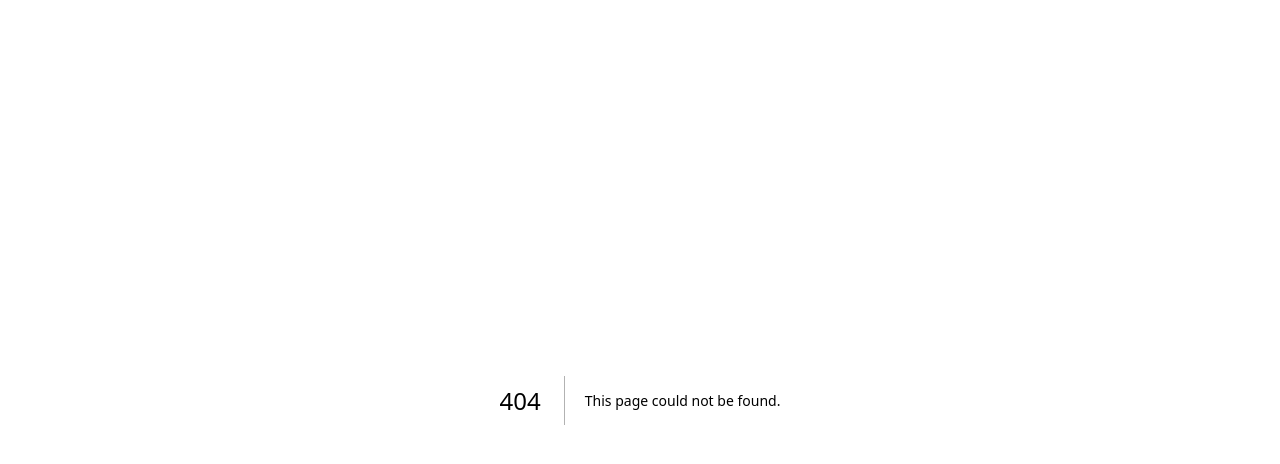
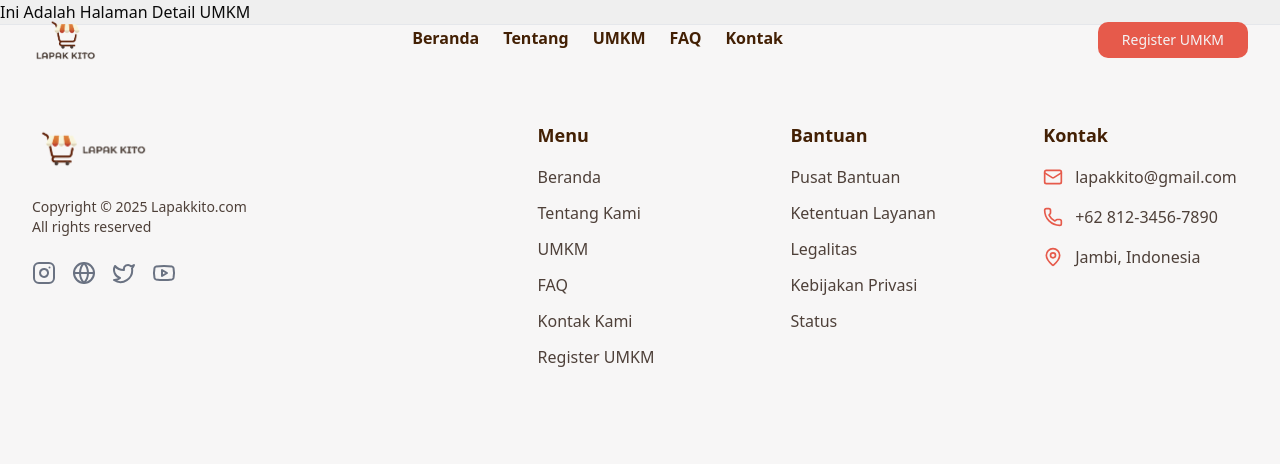
Before and after one commit to azizhadiid/lapakkito, a Next.js app: page /umkm/1 in a window 1280 px wide. Before the commit this address had no page. Shown: the top 464 px of the page. Built offline with nearby package versions, Linux system fonts and the light colour scheme.

Commit message:
start Front End Detail UMKM

```diff
--- a/app/faq/page.tsx
+++ b/app/faq/page.tsx
@@ -1,9 +1,11 @@
 import FAQPage from "@/components/layout/pengunjung/pages/FAQPage";
+import type { Metadata } from 'next';
 
-export default function faq() {
-    return (
-        <>
-            <FAQPage />
-        </>
-    );
+export const metadata: Metadata = {
+    title: 'FAQ', // ini untuk metadata halaman
+};
+
+export default function FaqPagePengunjung() {
+    // mengembalikan komponen FAQ Page sebagai client-side rendering
+    return <FAQPage />;
 }
--- /dev/null
+++ b/app/umkm/[id]/page.tsx
@@ -0,0 +1,11 @@
+import DetailUMKMPage from '@/components/layout/pengunjung/pages/DetailUMKMPage';
+import type { Metadata } from 'next';
+
+export const metadata: Metadata = {
+    title: 'Detail UMKM', // ini untuk metadata halaman
+};
+
+export default function RegisterPage() {
+    // mengembalikan komponen Detail UMKM sebagai client-side rendering
+    return <DetailUMKMPage />;
+}
--- a/app/umkm/page.tsx
+++ b/app/umkm/page.tsx
@@ -6,6 +6,6 @@ export const metadata: Metadata = {
 };
 
 export default function RegisterPage() {
-    // mengembalikan komponen BerandaPage sebagai client-side rendering
+    // mengembalikan komponen UMKM Page sebagai client-side rendering
     return <UMKMPage />;
 }
--- /dev/null
+++ b/components/layout/pengunjung/pages/DetailUMKMPage.tsx
@@ -0,0 +1,11 @@
+"use client"
+
+import { MainLayoutPengungjung } from "../MainLayoutPengunjung";
+
+export default function DetailUMKMPage() {
+    return (
+        <MainLayoutPengungjung>
+            <h1>Ini Adalah Halaman Detail UMKM</h1>
+        </MainLayoutPengungjung>
+    );
+}
--- a/components/layout/pengunjung/pages/UMKMPage.tsx
+++ b/components/layout/pengunjung/pages/UMKMPage.tsx
@@ -3,7 +3,7 @@
 import { Suspense } from "react";
 import { MainLayoutPengungjung } from "../MainLayoutPengunjung";
 import UmkmHeroSection from "../umkm/UmkmHeroSection";
-import UmkmPageSectionSkeletonCard from "@/components/skeletons/UmkmSectionSkeleton copy";
+import UmkmPageSectionSkeletonCard from "@/components/skeletons/UmkmSectionSkeletonForPage";
 import UMKMCardSection from "../umkm/UMKMCardSection";
 
 export default function UMKMPage() {
```
Also changed, not shown: app/(admin)/dashboard/page.tsx (renamed from app/(admin)/beranda/page.tsx), components/skeletons/UmkmSectionSkeletonForPage.tsx (renamed from components/skeletons/UmkmSectionSkeleton copy.tsx).
